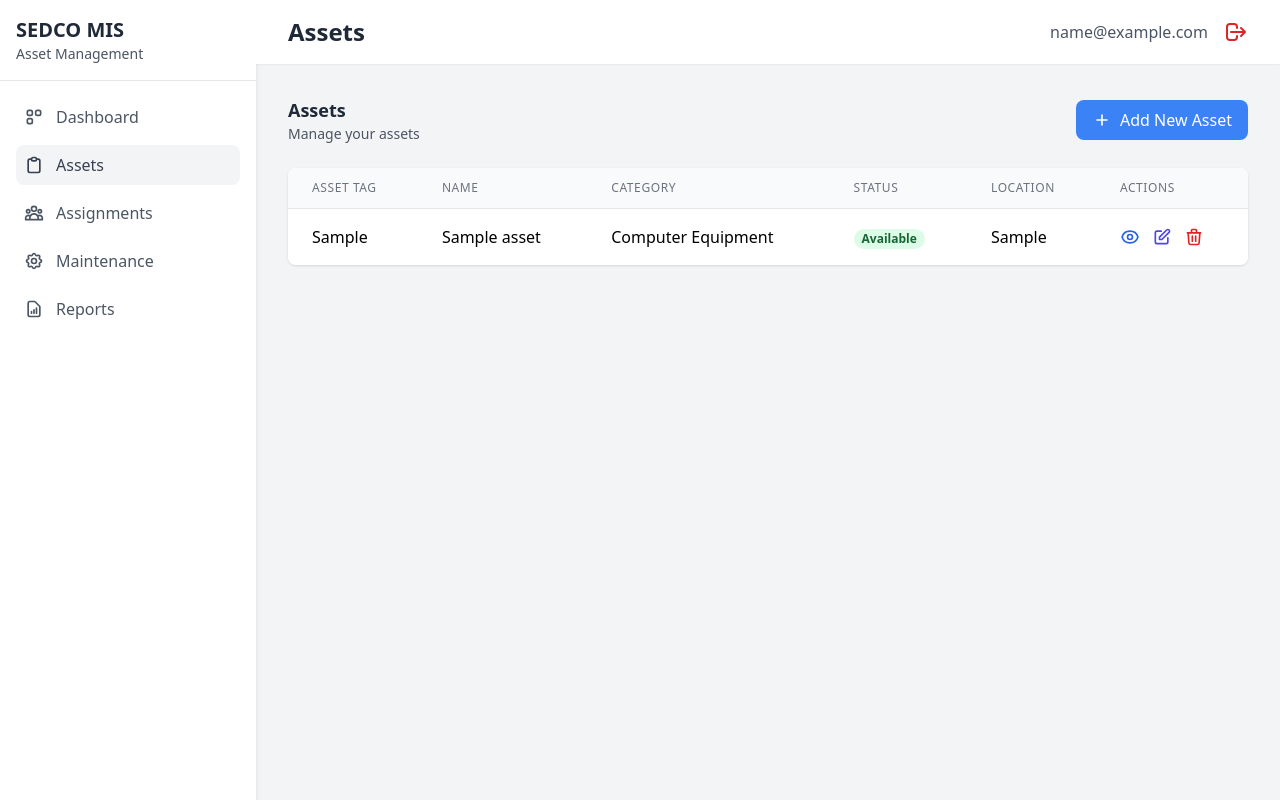
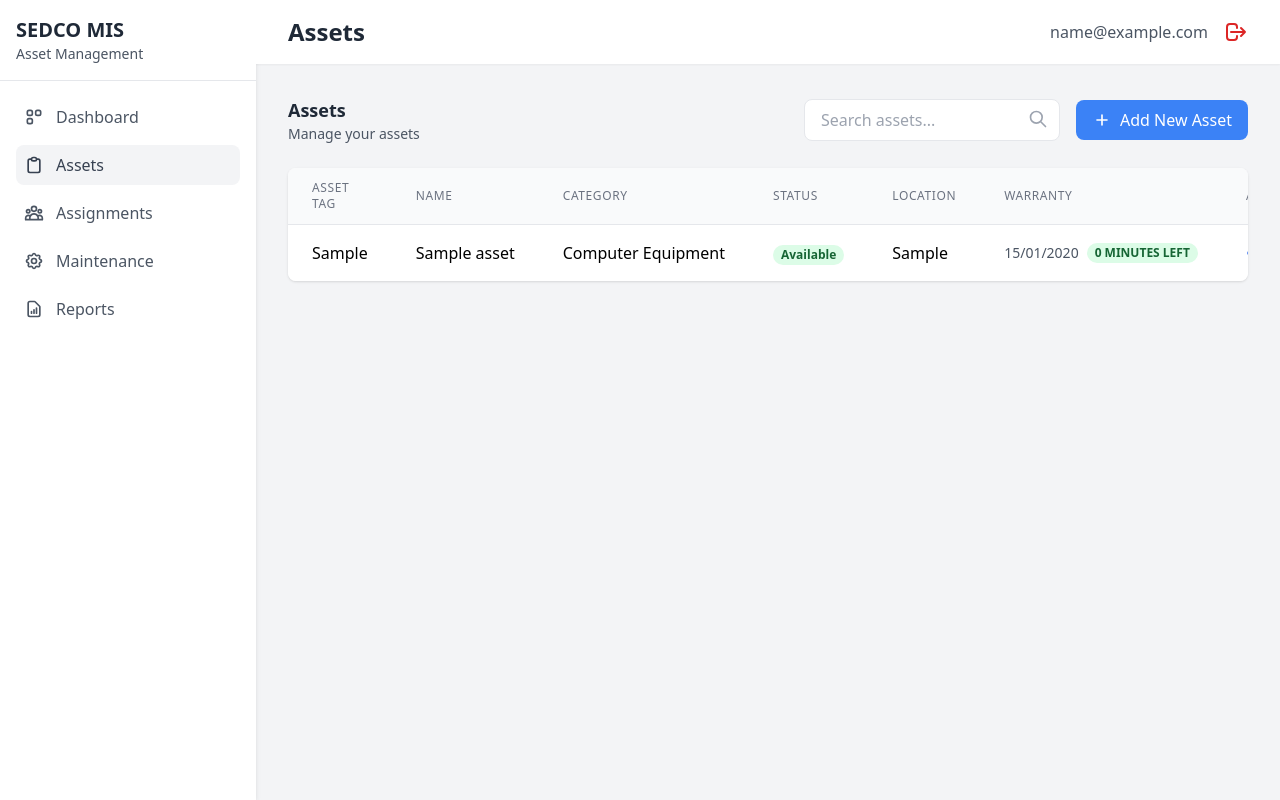
Before and after one commit to HarryDotMYx/assets, a Django app: page /assets/ in a window 1280 px wide. Run offline with Django 5.2, Linux system fonts and the light colour scheme; a user stored in the database is signed in; data comes from the database, SQL or seed files in the repository; tables that the repository leaves empty hold one stand-in row (values such as "Sample post"); some libraries are stand-ins or nearby versions.

Commit message:
Reupdate the code
Ohooo New updateee

```diff
--- a/assets/templates/assets/asset_list.html
+++ b/assets/templates/assets/asset_list.html
@@ -27,12 +27,24 @@
                     <h2 class="text-lg font-semibold text-gray-800">Assets</h2>
                     <p class="text-sm text-gray-600">Manage your assets</p>
                 </div>
+                <div class="flex items-center space-x-4">
+                    <!-- Search Bar -->
+                    <div class="relative">
+                        <input type="text"
+                               id="searchInput"
+                               placeholder="Search assets..."
+                               class="w-64 px-4 py-2 border rounded-lg focus:ring-2 focus:ring-blue-500 focus:border-blue-500">
+                        <svg class="w-5 h-5 absolute right-3 top-2.5 text-gray-400" fill="none" stroke="currentColor" viewBox="0 0 24 24">
+                            <path stroke-linecap="round" stroke-linejoin="round" stroke-width="2" d="M21 21l-6-6m2-5a7 7 0 11-14 0 7 7 0 0114 0z"/>
+                        </svg>
+                    </div>
                     <a href="{% url 'asset_create' %}" class="bg-blue-500 hover:bg-blue-600 text-white px-4 py-2 rounded-lg flex items-center">
                         <svg class="w-5 h-5 mr-2" fill="none" stroke="currentColor" viewBox="0 0 24 24">
                             <path stroke-linecap="round" stroke-linejoin="round" stroke-width="2" d="M12 6v6m0 0v6m0-6h6m-6 0H6"></path>
                         </svg>
                         Add New Asset
                     </a>
+                </div>
             </div>
 
             <div class="bg-white rounded-lg shadow overflow-hidden">
@@ -44,12 +56,13 @@
                             <th class="px-6 py-3 text-left text-xs font-medium text-gray-500 uppercase tracking-wider">Category</th>
                             <th class="px-6 py-3 text-left text-xs font-medium text-gray-500 uppercase tracking-wider">Status</th>
                             <th class="px-6 py-3 text-left text-xs font-medium text-gray-500 uppercase tracking-wider">Location</th>
+                            <th class="px-6 py-3 text-left text-xs font-medium text-gray-500 uppercase tracking-wider">Warranty</th>
                             <th class="px-6 py-3 text-left text-xs font-medium text-gray-500 uppercase tracking-wider">Actions</th>
                         </tr>
                     </thead>
                     <tbody class="bg-white divide-y divide-gray-200">
                         {% for asset in assets %}
-                        <tr>
+                        <tr class="asset-row">
                             <td class="px-6 py-4 whitespace-nowrap">{{ asset.asset_tag }}</td>
                             <td class="px-6 py-4 whitespace-nowrap">{{ asset.name }}</td>
                             <td class="px-6 py-4 whitespace-nowrap">{{ asset.category.name }}</td>
@@ -63,6 +76,38 @@
                                 </span>
                             </td>
                             <td class="px-6 py-4 whitespace-nowrap">{{ asset.location }}</td>
+
+                            <!-- Warranty -->
+
+                            <td class="px-6 py-4 whitespace-nowrap">
+    {% if asset.warranty_expiry %}
+        <div class="flex items-center">
+            <span class="text-sm text-gray-600 mr-2">{{ asset.warranty_expiry|date:"d/m/Y" }}</span>
+            {% with days_left=asset.warranty_expiry|timeuntil %}
+                {% if "past" in days_left or "0 minutes" in days_left %}
+                    <span class="px-2 inline-flex text-xs leading-5 font-semibold rounded-full bg-red-100 text-red-800">
+                        EXPIRED
+                    </span>
+                {% elif days_left == "1 day" %}
+                    <span class="px-2 inline-flex text-xs leading-5 font-semibold rounded-full bg-yellow-100 text-yellow-800">
+                        EXPIRES TODAY
+                    </span>
+                {% else %}
+                    <span class="px-2 inline-flex text-xs leading-5 font-semibold rounded-full bg-green-100 text-green-800">
+                        {{ days_left|upper }} LEFT
+                    </span>
+                {% endif %}
+            {% endwith %}
+        </div>
+    {% else %}
+        <span class="text-sm text-gray-500">No warranty</span>
+    {% endif %}
+</td>
+
+
+
+
+                            <!-- Warranty End Here -->
                             <td class="px-6 py-4 whitespace-nowrap text-sm font-medium">
                                 <div class="flex space-x-3">
                                     <!-- View Details -->
@@ -98,7 +143,7 @@
                         </tr>
                         {% empty %}
                         <tr>
-                            <td colspan="6" class="px-6 py-4 text-center text-gray-500">
+                            <td colspan="7" class="px-6 py-4 text-center text-gray-500">
                                 No assets found
                             </td>
                         </tr>
@@ -117,6 +162,17 @@
 let selectedAsset = null;
 const assetModal = document.getElementById('assetModal');
 const deleteModal = document.getElementById('deleteModal');
+
+// Search functionality
+document.getElementById('searchInput').addEventListener('input', function(e) {
+    const searchTerm = e.target.value.toLowerCase();
+    const rows = document.querySelectorAll('.asset-row');
+
+    rows.forEach(row => {
+        const text = row.textContent.toLowerCase();
+        row.style.display = text.includes(searchTerm) ? '' : 'none';
+    });
+});
 
 function showAssetDetails(asset) {
     selectedAsset = asset;
--- a/assets/templates/assets/maintenance_list.html
+++ b/assets/templates/assets/maintenance_list.html
@@ -53,7 +53,7 @@
                             <td class="px-6 py-4 whitespace-nowrap">{{ record.asset.name }}</td>
                             <td class="px-6 py-4 whitespace-nowrap">{{ record.maintenance_type }}</td>
                             <td class="px-6 py-4 whitespace-nowrap">{{ record.maintenance_date|date:"M d, Y" }}</td>
-                            <td class="px-6 py-4 whitespace-nowrap">${{ record.cost }}</td>
+                            <td class="px-6 py-4 whitespace-nowrap">RM {{ record.cost }}</td>
                             <td class="px-6 py-4 whitespace-nowrap">{{ record.performed_by }}</td>
                             <td class="px-6 py-4 whitespace-nowrap text-sm font-medium">
                                 <button onclick="showMaintenanceDetails({{ record.id }})"
@@ -100,7 +100,7 @@
     document.getElementById('modalAsset').textContent = selectedRecord.asset_name;
     document.getElementById('modalType').textContent = selectedRecord.maintenance_type;
     document.getElementById('modalDate').textContent = selectedRecord.maintenance_date;
-    document.getElementById('modalCost').textContent = `$${selectedRecord.cost}`;
+    document.getElementById('modalCost').textContent = `RM ${selectedRecord.cost}`;
     document.getElementById('modalPerformedBy').textContent = selectedRecord.performed_by;
     document.getElementById('modalNextDate').textContent = selectedRecord.next_maintenance_date || 'Not specified';
     document.getElementById('modalNotes').textContent = selectedRecord.notes || 'No notes';
```
Also changed, not shown: assets/static/js/reports/charts.js (+5 -5 lines), assets/views/report_views.py (+4 -11 lines). Lines whose indentation alone changed are shown as unchanged.
